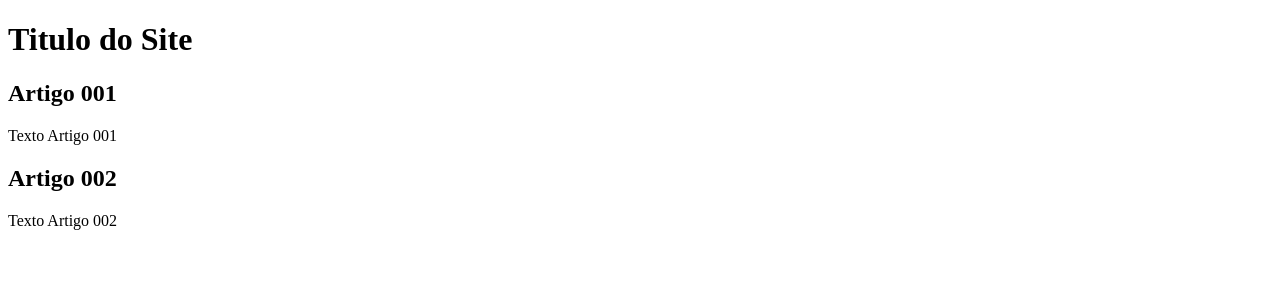
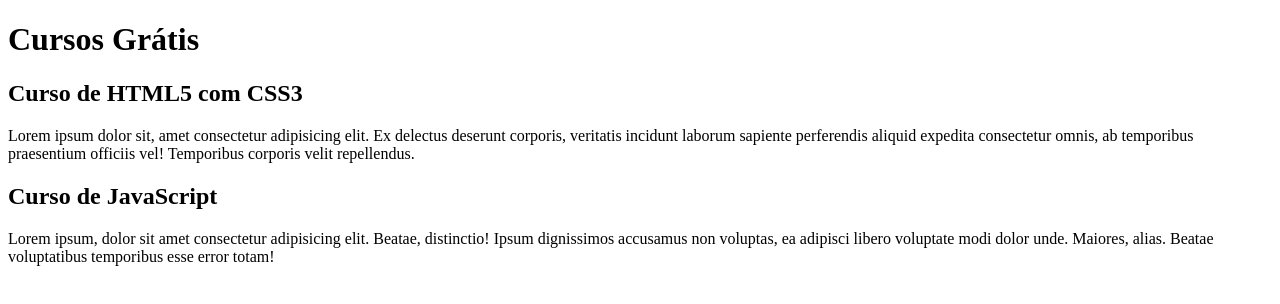
Before and after one commit to danielcosta55/projeto-site, a plain HTML site: page index.html in a window 1280 px wide. Drawn offline with Linux system fonts and the light colour scheme.

Commit message:
comecei a escrever o conteúdo

```diff
--- a/index.html
+++ b/index.html
@@ -8,15 +8,15 @@
 <body>
     <main>
         <header>
-             <h1>Titulo do Site</h1>
+             <h1>Cursos Grátis</h1>
         </header>
         <article>
-            <h2>Artigo 001</h2>
-            <P>Texto Artigo 001</P>
+            <h2>Curso de HTML5 com CSS3</h2>
+            <P>Lorem ipsum dolor sit, amet consectetur adipisicing elit. Ex delectus deserunt corporis, veritatis incidunt laborum sapiente perferendis aliquid expedita consectetur omnis, ab temporibus praesentium officiis vel! Temporibus corporis velit repellendus.</P>
         </article>
         <article>
-            <h2>Artigo 002</h2>
-            <p>Texto Artigo 002</p>
+            <h2>Curso de JavaScript</h2>
+            <p>Lorem ipsum, dolor sit amet consectetur adipisicing elit. Beatae, distinctio! Ipsum dignissimos accusamus non voluptas, ea adipisci libero voluptate modi dolor unde. Maiores, alias. Beatae voluptatibus temporibus esse error totam!</p>
         </article>
     </main>
 </body>
```
